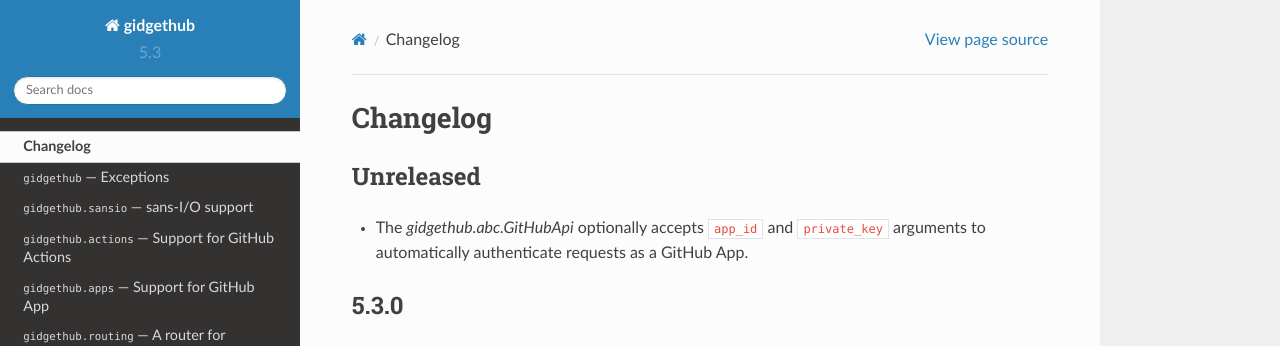
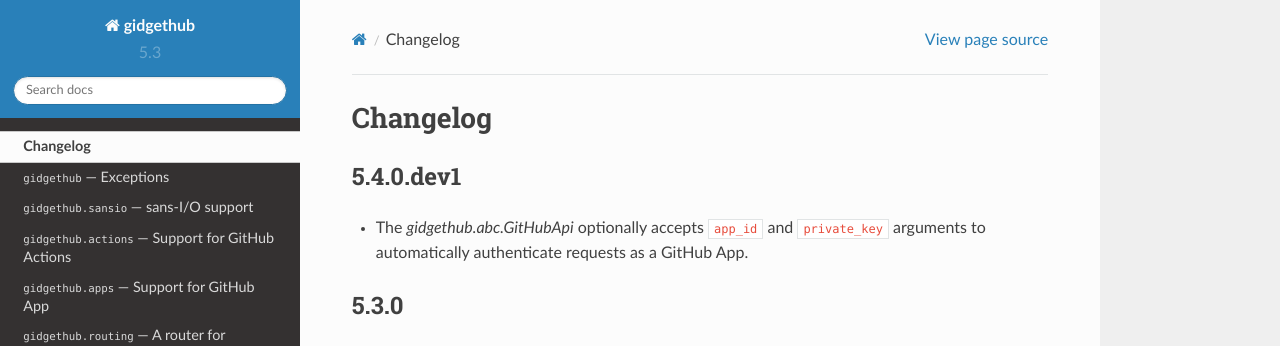
Before and after one commit to gidgethub/gidgethub, a Sphinx documentation site: the page built from docs/changelog.rst, in a window 1280 px wide and 900 px high. Shown: the top 346 px of the window. Built offline with Sphinx 7.4.7 and the Read the Docs theme 2.0.0, drawn with Linux system fonts in a browser that asks for light colours; pages that are not in the unit, such as notebooks, are missing from menus.

Commit message:
Set current release in changelog
Co-authored-by: Mariatta <Mariatta@users.noreply.github.com>

```diff
--- a/docs/changelog.rst
+++ b/docs/changelog.rst
@@ -1,7 +1,7 @@
 Changelog
 =========
 
-Unreleased
+5.4.0.dev1
 ----------
 
 - The `gidgethub.abc.GitHubApi` optionally accepts ``app_id`` and ``private_key`` arguments to automatically authenticate requests as a GitHub App.
```
